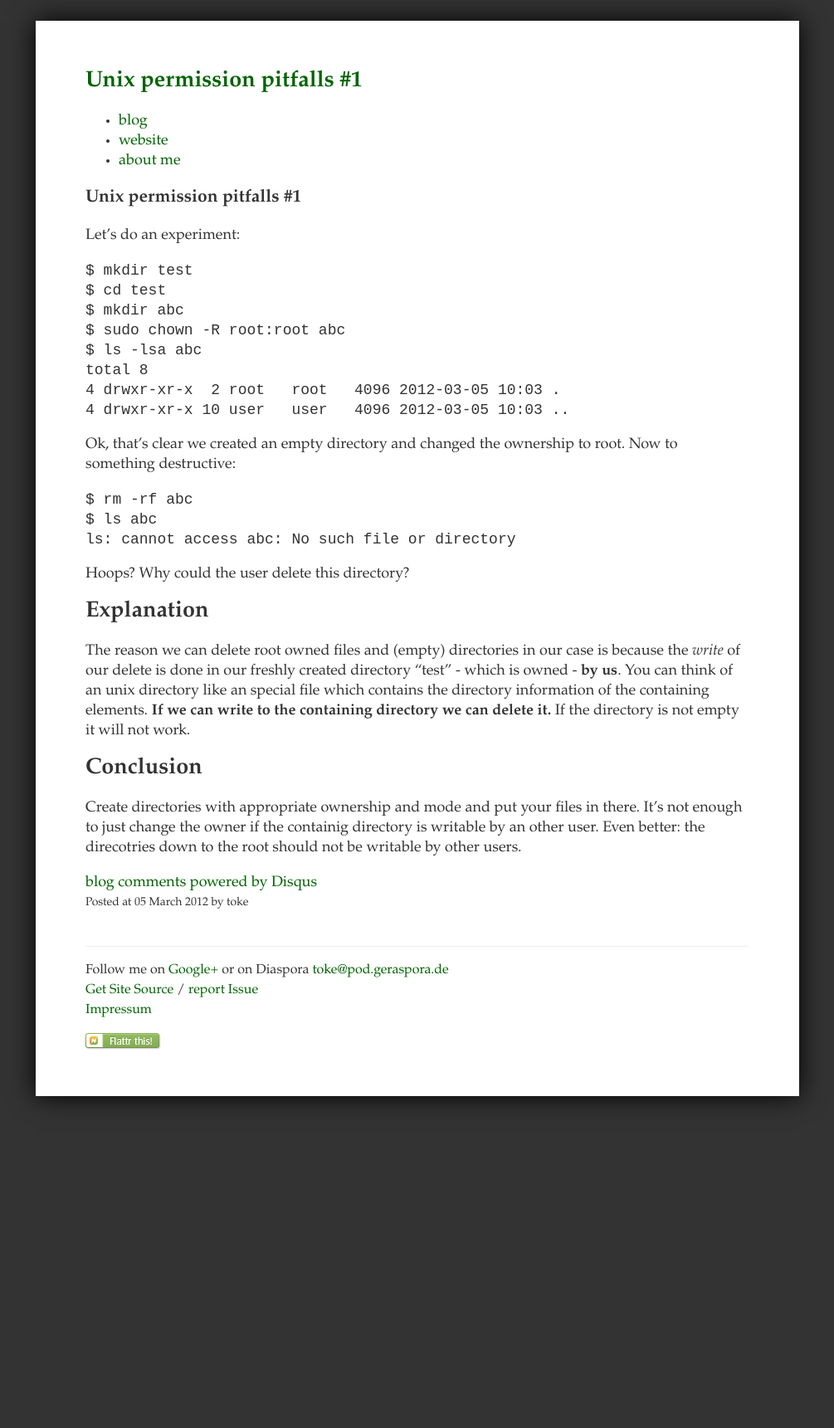
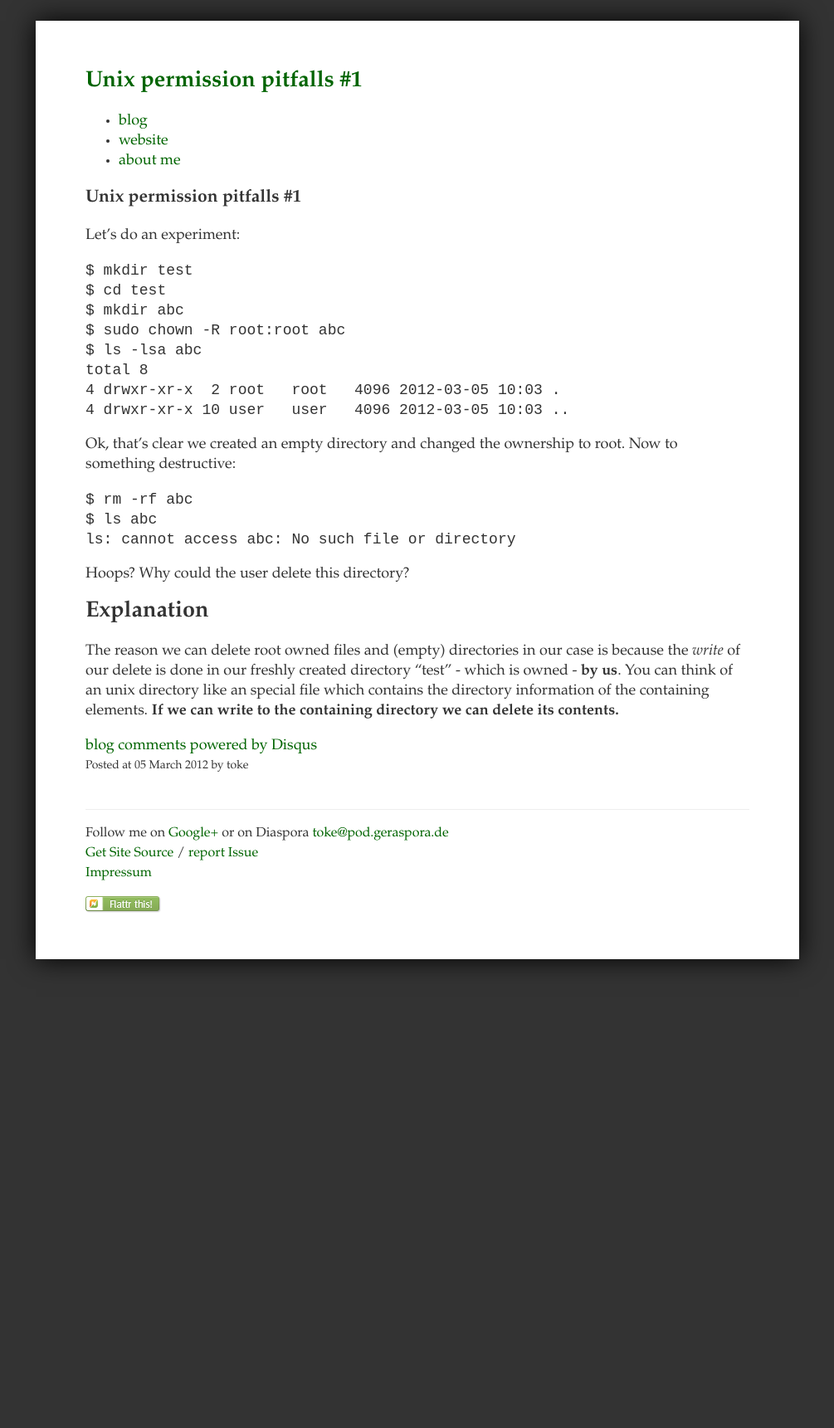
Before and after one commit to toke/toke.de, a Jekyll site: the page built from _posts/2012-03-05-unix-permission-pitfalls-1.markdown, in a window 1280 px wide. Shown: the whole page at 83% size, without its empty margins (137-1142 px from the left). Built offline with Jekyll 4.4.1, drawn with Linux system fonts in a browser that asks for light colours; comment, search, counter and statistics services are not loaded; after the commit the page ends 1556 px from its top, so only the background shows below that.

Commit message:
removed some bad info

```diff
--- a/_posts/2012-03-05-unix-permission-pitfalls-1.markdown
+++ b/_posts/2012-03-05-unix-permission-pitfalls-1.markdown
@@ -37,13 +37,4 @@ in our case is because the _write_ of our delete is done in our
 freshly created directory "test" - which is owned - **by us**. You can
 think of an unix directory like an special file which contains the
 directory information of the containing elements. **If we can write
-to the containing directory we can delete it.** If the directory is
-not empty it will not work.
-
-## Conclusion
-
-Create directories with appropriate ownership and mode and put your
-files in there. It's not enough to just change the owner if the
-containig directory is writable by an other user.
-Even better: the direcotries down to the root should not be
-writable by other users.
+to the containing directory we can delete its contents.**
```
